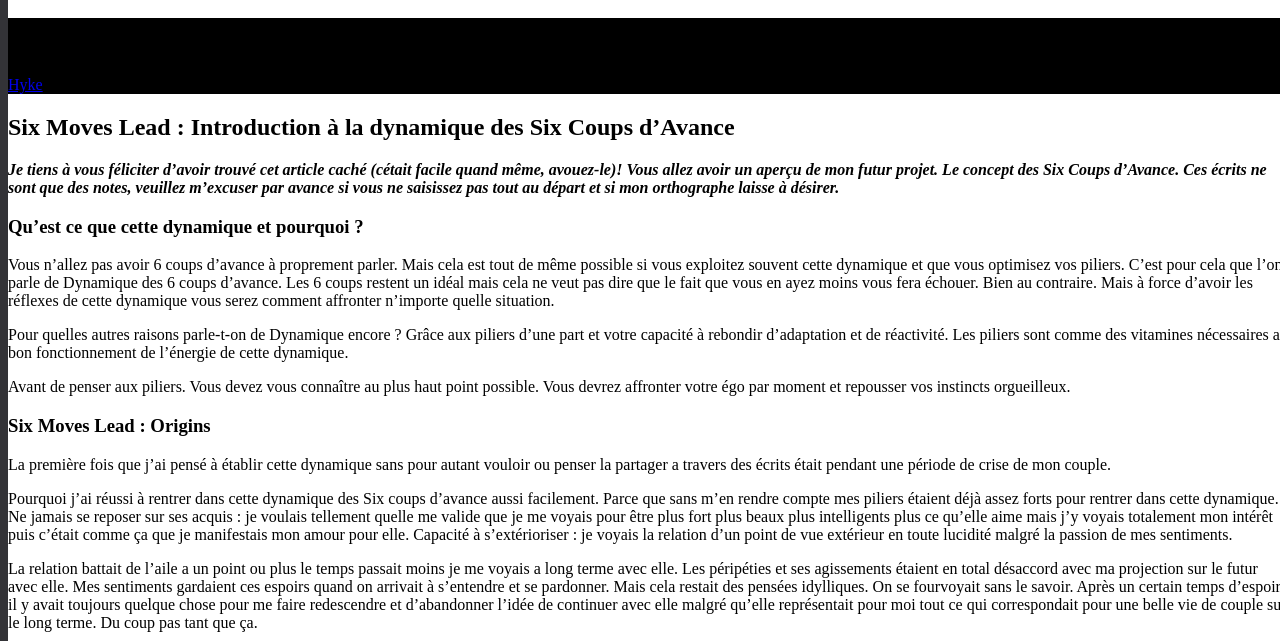
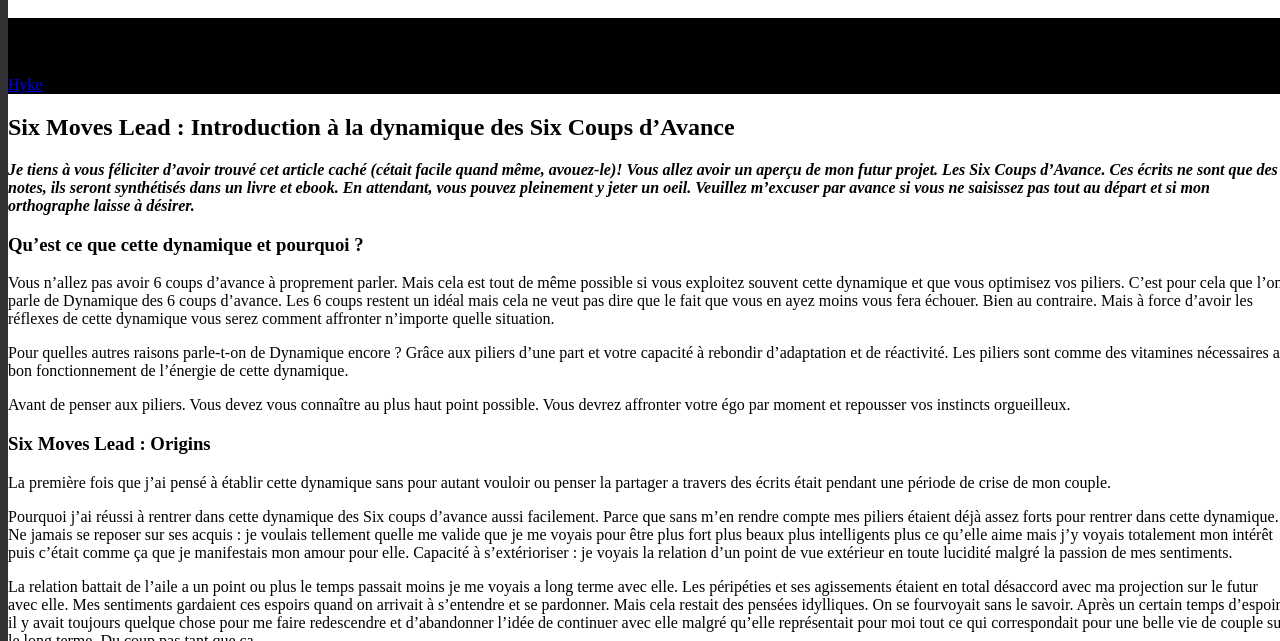
Before and after one commit to darkh2/darkh2.github.io, a Jekyll site: the page built from _posts/2018-07-09-Six-Moves-Lead.md, in a window 1280 px wide and 900 px high, cut to the strip 259-900 px from the top of the window. Built offline with Jekyll 4.4.1, drawn with Linux system fonts in a browser that asks for light colours; comment, search, counter and statistics services are not loaded.

Commit message:
Create 2018-07-09-Six-Moves-Lead.md

```diff
--- a/_posts/2018-07-09-Six-Moves-Lead.md
+++ b/_posts/2018-07-09-Six-Moves-Lead.md
@@ -7,7 +7,7 @@ feature_image: blackfont.png
 ---
 ## Six Moves Lead : Introduction à la dynamique des Six Coups d'Avance
 
-***Je tiens à vous féliciter d'avoir trouvé cet article caché (cétait facile quand même, avouez-le)! Vous allez avoir un aperçu de mon futur projet. Le concept des Six Coups d'Avance. Ces écrits ne sont que des notes, veuillez m'excuser par avance si vous ne saisissez pas tout au départ et si mon orthographe laisse à désirer.***
+***Je tiens à vous féliciter d'avoir trouvé cet article caché (cétait facile quand même, avouez-le)! Vous allez avoir un aperçu de mon futur projet. Les Six Coups d'Avance. Ces écrits ne sont que des notes, ils seront synthétisés dans un livre et ebook. En attendant, vous pouvez pleinement y jeter un oeil. Veuillez m'excuser par avance si vous ne saisissez pas tout au départ et si mon orthographe laisse à désirer.***
 
 ### Qu'est ce que cette dynamique et pourquoi ?
 
```
